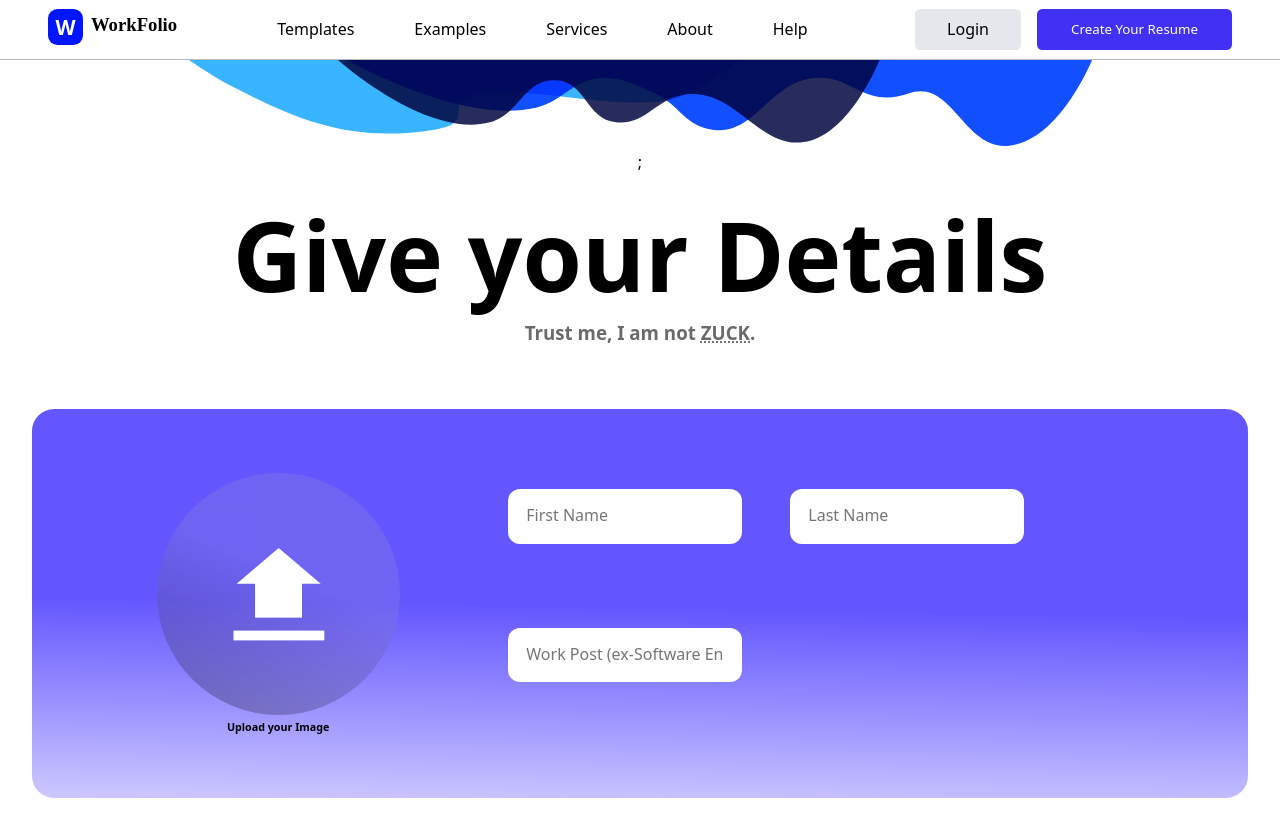
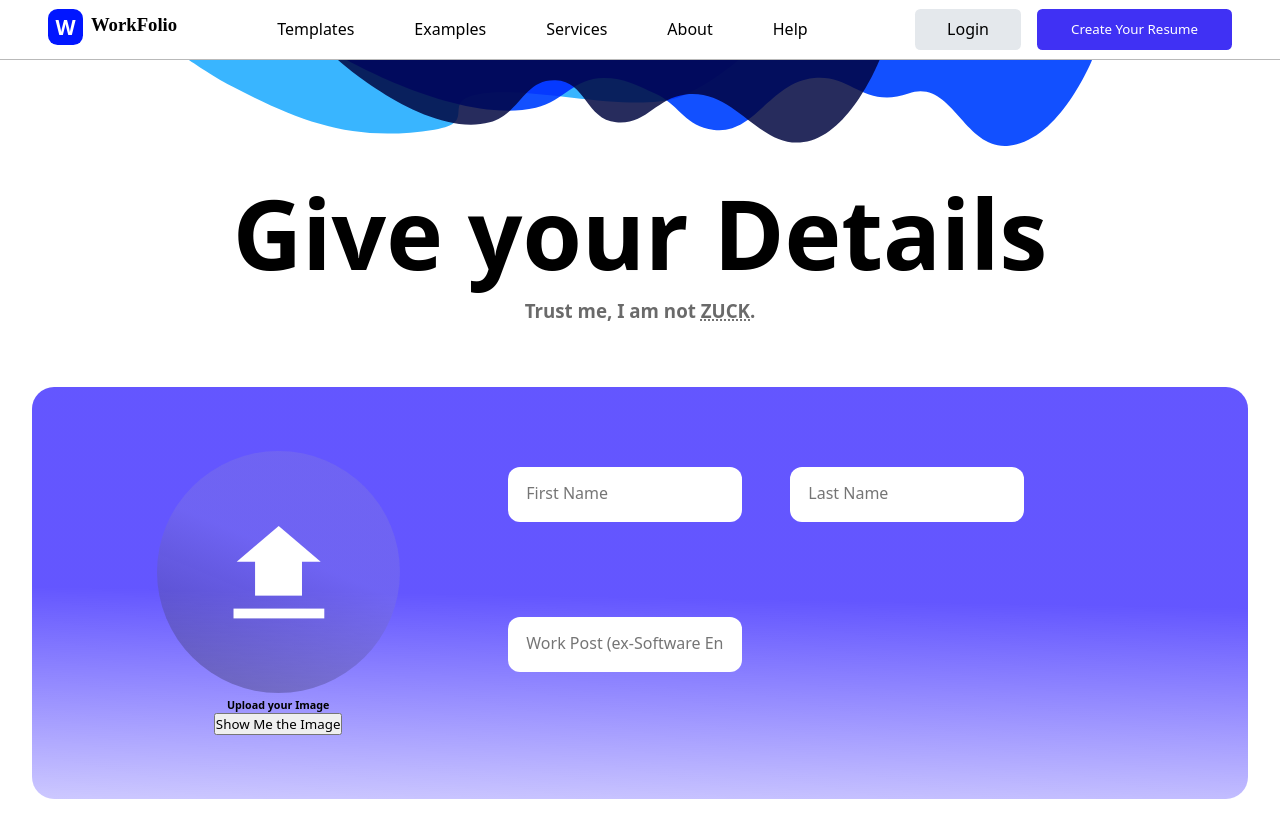
Before and after one commit to soumen974/WorkFolio, a React (Create React App) app: page / in a window 1280 px wide. Shown: the top 838 px of the page. Built offline with nearby package versions, Linux system fonts and the light colour scheme.

Commit message:
adding the logics to the uploading image icon to get image input

```diff
--- a/src/Components/FormResume.jsx
+++ b/src/Components/FormResume.jsx
@@ -1,7 +1,22 @@
-import React from 'react'
+import React, { useState } from 'react';
 import './FormResume.css'
+import ImageUploader from './ImageUploder';
 
 export default function FormResume() {
+
+
+    const [selectedImage, setSelectedImage] = useState(null);
+
+    const handleImageUpload = (event) => {
+      const file = event.target.files[0];
+      if (file) {
+        const imageUrl = URL.createObjectURL(file);
+        setSelectedImage(imageUrl);
+      }
+    }
+
+
+
 
 
   return (
@@ -26,7 +41,7 @@ export default function FormResume() {
                       fill="#272C5D"
                     />
                   </g>
-              </svg>;
+              </svg>
 
             <h1>Give your Details</h1>
                 <h3>Trust me, I am not <abbr title=" Mark Zuckerberg ">ZUCK</abbr>.</h3>
@@ -39,7 +54,7 @@ export default function FormResume() {
             <div className="Inital-details">
               <div className="Uplodeimg">
                           <abbr title='Upload Your Image Here'>
-                                     <svg  xmlns="http://www.w3.org/2000/svg" width="243" height="242" viewBox="0 0 243 242" fill="none">
+                                     <svg  type="file" accept="image/*" onChange={handleImageUpload} width="243" height="242" viewBox="0 0 243 242" fill="none">
                                             <ellipse cx="121.469" cy="121" rx="121.469" ry="121" fill="url(#paint0_linear_255_2)" fillOpacity="0.76"/>
                                             <path d="M121.7 74.9465L163.707 110.669H79.6938L121.7 74.9465Z" fill="white"/>
                                             <rect x="98.061" y="106.116" width="46.9291" height="38.5239" fill="white"/>
@@ -51,9 +66,18 @@ export default function FormResume() {
                                               </linearGradient>
                                             </defs>
                                        </svg>
+
                             </abbr>
 
                       <h6>Upload your Image </h6>
+
+                      <div>
+
+                        <ImageUploader/>
+
+       </div>
+
+
                </div>
 
                <div className="Initial-details-inputs">
--- /dev/null
+++ b/src/Components/ImageUploder.jsx
@@ -0,0 +1,38 @@
+import React, { useState } from 'react';
+
+function ImageUploader() {
+  const [selectedImage, setSelectedImage] = useState(null);
+
+  const handleImageUpload = (event) => {
+    const file = event.target.files[0];
+    if (file) {
+      const imageUrl = URL.createObjectURL(file);
+      setSelectedImage(imageUrl);
+    }
+  };
+
+  const handleShowImageClick = () => {
+    // Show the selected image
+  };
+
+  return (
+    <div>
+      {/* SVG icon or any other clickable element for uploading */}
+      <input
+        type="file"
+        accept="image/*"
+        onChange={handleImageUpload}
+        style={{ display: 'none' }}
+      />
+      <button onClick={handleShowImageClick}>Show Me the Image</button>
+      {selectedImage && (
+        <div>
+          <p>Image Review:</p>
+          <img src={selectedImage} alt="Uploaded" />
+        </div>
+      )}
+    </div>
+  );
+}
+
+export default ImageUploader;
```
Also changed, not shown: src/IFneedCode.txt.
